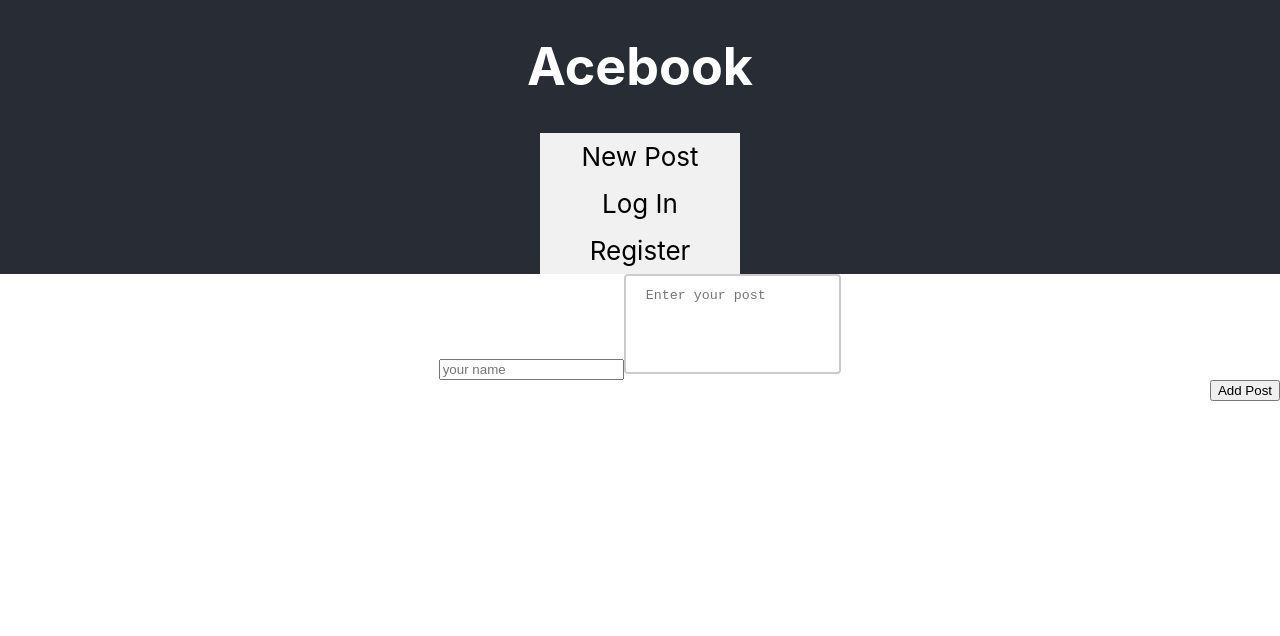
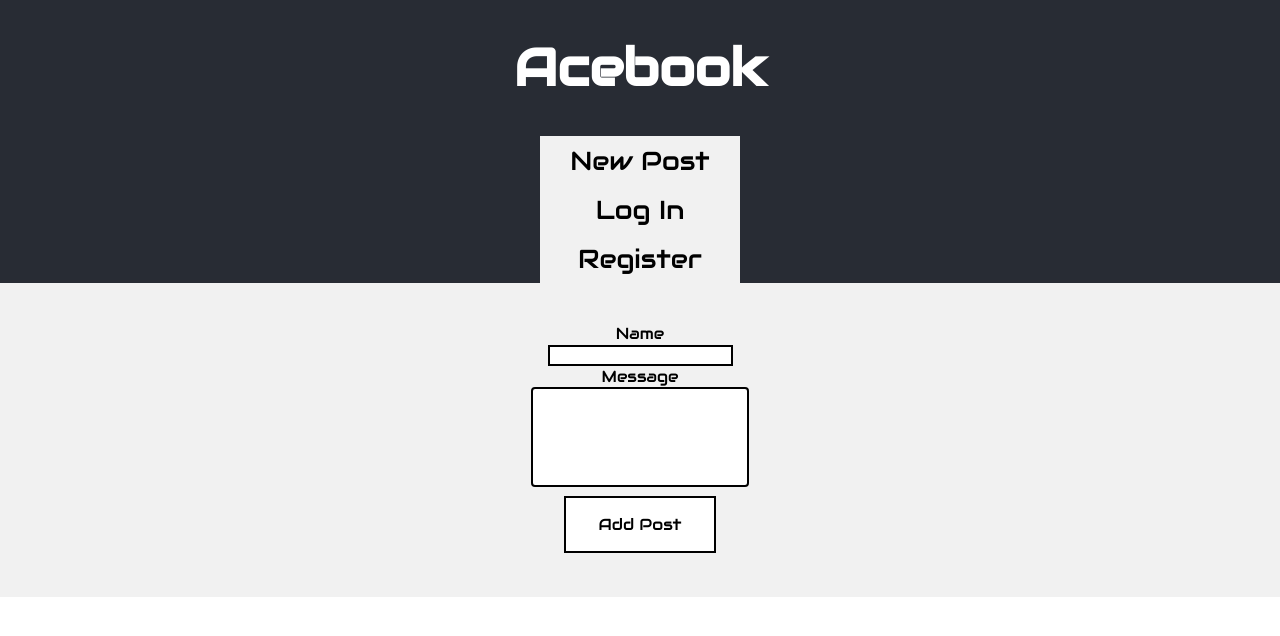
Before and after one commit to sacullezzar/AcebookFrontend, a React (Create React App) app in the folder client/: page / in a window 1280 px wide. Both pictures are taken after a click on the link "New Post". Shown: the top 636 px of the page. Built offline with nearby package versions, Linux system fonts and the light colour scheme; no server answers.

Commit message:
css amends'

```diff
--- a/client/src/App.css
+++ b/client/src/App.css
@@ -1,3 +1,8 @@
+@import url('https://fonts.googleapis.com/css?family=Audiowide');
+
+body {
+ font-family: 'AudioWide', cursive;
+}
 .App {
   text-align: center;
 }
--- a/client/src/components/NewPost.css
+++ b/client/src/components/NewPost.css
@@ -1,4 +1,7 @@
-textarea {
+@import url('https://fonts.googleapis.com/css?family=Audiowide');
+
+
+.postfield {
     width: 17%;
     height: 100px;
     padding: 12px 20px;
@@ -7,6 +10,10 @@ textarea {
     border-radius: 4px;
     background-color: #FFFFFF;
     resize: none;
+    border: 2px solid black;
+}
+.username-field {
+  border: 2px solid black;
 }
 
 ul {
@@ -33,3 +40,31 @@ ul {
   text-align: center;
   align-items: center
 }
+
+.postbutton
+{
+  text-align: center !important;
+  align-items: center !important;
+    padding: 16px 32px;
+    text-align: center;
+    text-decoration: none;
+    display: inline-block;
+    font-size: 16px;
+    margin: 4px 2px;
+    -webkit-transition-duration: 0.4s; /* Safari */
+    transition-duration: 0.4s;
+    cursor: pointer;
+    font-family: 'AudioWide', cursive;
+    background-color: white;
+    color: black;
+    border: 2px solid black;
+}
+
+.postbutton:hover {background-color: #539533;
+color: white}
+
+.NewPost {
+  background-color: #f1f1f1;
+  padding-bottom: 40px;
+  padding-top: 40px
+}
--- a/client/src/components/NewPost.js
+++ b/client/src/components/NewPost.js
@@ -64,9 +64,16 @@ class NewPost extends Component {
     return (
       <div style={divStyle} className="NewPost" >
         <form id="messageForm" onSubmit={this.formHandler}>
-        <input type="text" className="username-field" name="username" onChange={this.handleChangeUsername} placeholder="your name"/>
-          <textarea onChange={this.handleChangeMessage} name="message" id="message-field" className="postfield" placeholder="Enter your post" rows="6"  cols="50">
-          </textarea>
+          <div>
+            <label for="name-field">Name</label><br/>
+            <input id="name-field" type="text" className="username-field" name="username" onChange={this.handleChangeUsername} />
+          </div>
+          <div>
+          <label for="message-field">Message</label><br/>
+            <textarea onChange={this.handleChangeMessage} name="message" id="message-field" className="postfield"  rows="6"  cols="50">
+            </textarea>
+          </div>
+
           <div>
             <button type="submit" id="cb" className="postbutton">Add Post</button>
           </div>
--- a/client/src/components/post.css
+++ b/client/src/components/post.css
@@ -1,3 +1,5 @@
+@import url('https://fonts.googleapis.com/css?family=Audiowide');
+
 .postWrapper {
   flex-basis: calc(33% - 20px);
   margin: 10px;
@@ -9,6 +11,14 @@
   margin-bottom: 6px;
 }
 
-button {
+.deletebutton {
   float: right;
+  background-color: white;
+  color: black;
+  border: 2px solid black;
+  font-family: 'AudioWide', cursive;
 }
+
+
+.deletebutton:hover {background-color: #e60000;
+color: white}
--- a/client/src/components/post.js
+++ b/client/src/components/post.js
@@ -6,7 +6,7 @@ class Post extends Component {
   render() {
     return (
       <div className='postWrapper' id={this.props.post._id}>
-        <button >Delete</button>
+        <button className='deletebutton'>Delete</button>
         <div className="username">{this.props.post.user}</div>
         <div className="body">{this.props.post.message}</div>
         <div className="date">{this.props.post.date}</div>
```
